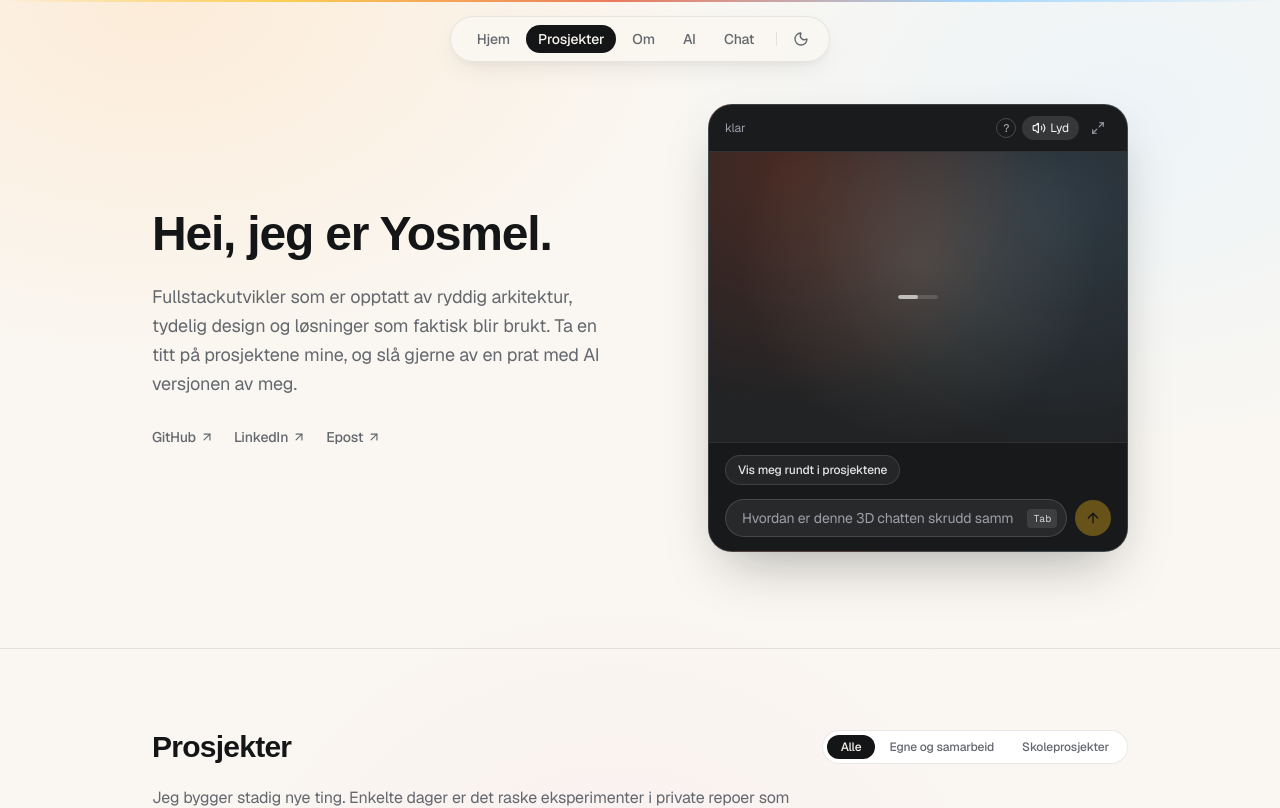
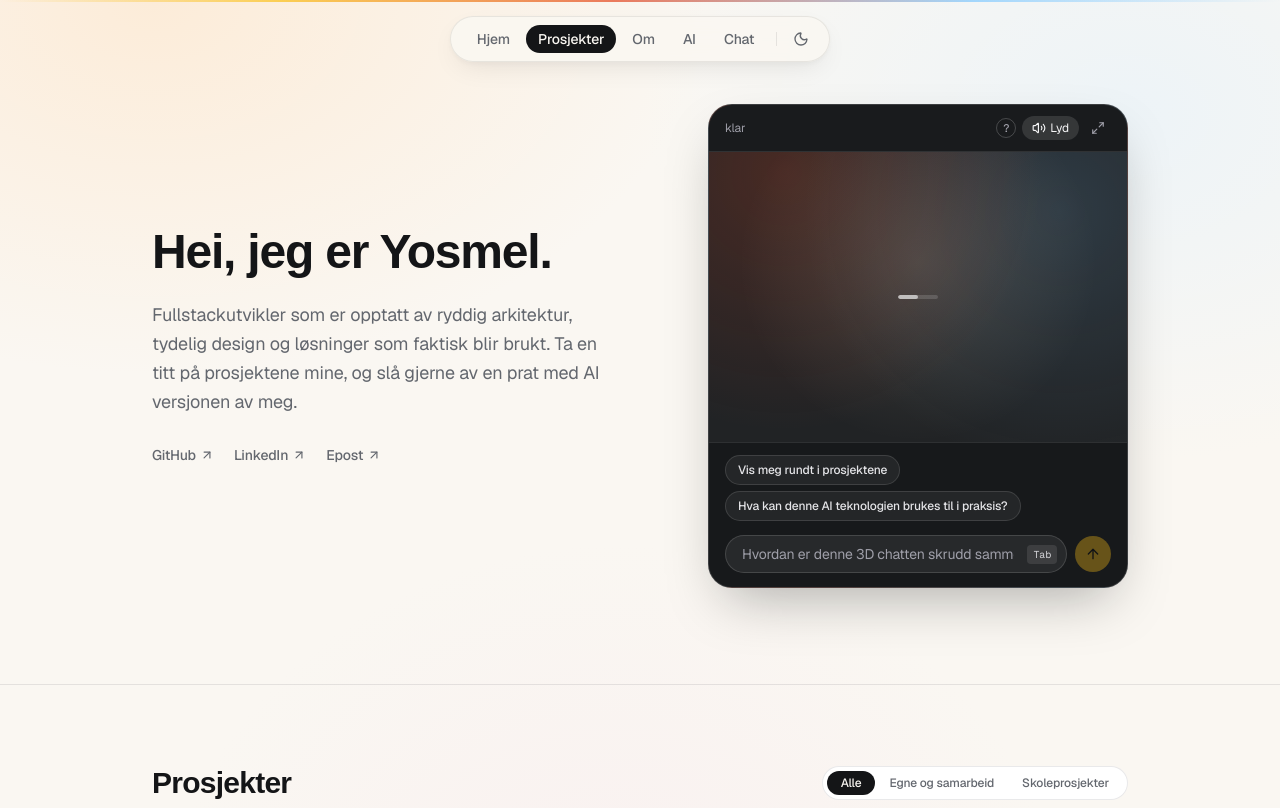
Before and after one commit to yosang/portfolio, a Next.js app: page / in a window 1280 px wide. Shown: the top 808 px of the page. Built offline with nearby package versions, Linux system fonts and the light colour scheme; a web font is replaced by a local one.

Commit message:
Add practical AI use-case starter button alongside project tour button

```diff
--- a/src/components/ChatThread.tsx
+++ b/src/components/ChatThread.tsx
@@ -3,7 +3,13 @@
 import React, { useEffect, useRef, useState } from "react";
 import { ArrowUp, Download, FileText } from "lucide-react";
 import { useCompanion, type ChatTurn } from "@/components/CompanionContext";
-import { FOLLOW_UP_PROMPTS, ITEMS, PROMPTS, TOUR_PROMPT } from "@/data/portfolio";
+import {
+  FOLLOW_UP_PROMPTS,
+  ITEMS,
+  PROMPTS,
+  TOUR_PROMPT,
+  USE_CASE_PROMPT,
+} from "@/data/portfolio";
 import { UI } from "@/data/ui";
 
 function pickFollowUp(messages: ChatTurn[]): string | null {
@@ -78,18 +84,21 @@ export function ChatThread({
               {t.intro}
             </p>
           )}
-          <div>
+          <div className="flex flex-wrap gap-1.5">
+            {[TOUR_PROMPT, USE_CASE_PROMPT].map((prompt) => (
               <button
+                key={prompt}
                 type="button"
-              onClick={() => sendMessage(TOUR_PROMPT)}
+                onClick={() => sendMessage(prompt)}
                 className={`rounded-full px-3 py-1.5 text-left text-xs font-medium transition-colors cursor-pointer ${
                   isDark
                     ? "border border-white/12 bg-white/[0.06] text-zinc-200 hover:border-white/30 hover:bg-white/[0.12]"
                     : "border border-line bg-paper-raised text-ink hover:border-ink"
                 }`}
               >
-              {TOUR_PROMPT}
+                {prompt}
               </button>
+            ))}
           </div>
         </div>
       ) : (
--- a/src/data/portfolio.ts
+++ b/src/data/portfolio.ts
@@ -71,6 +71,8 @@ export const PROFILE = {
 };
 
 export const TOUR_PROMPT = "Vis meg rundt i prosjektene";
+export const USE_CASE_PROMPT =
+  "Hva kan denne AI teknologien brukes til i praksis?";
 
 export const PROMPTS: string[] = [
   "Hva gjorde du før du begynte med utvikling?",
@@ -82,7 +84,7 @@ export const PROMPTS: string[] = [
 
 export const FOLLOW_UP_PROMPTS: Array<{ text: string; match?: RegExp }> = [
   {
-    text: "Hva kan denne 3D og stemmeteknologien brukes til i praksis?",
+    text: USE_CASE_PROMPT,
     match: /3d|worker|portefølje|cinemorra|stemme/i,
   },
   { text: "Hva gjør du i Ember Booking?", match: /prosjekt|frontend|design|figma/i },
```
Lines whose indentation alone changed are shown as unchanged.
